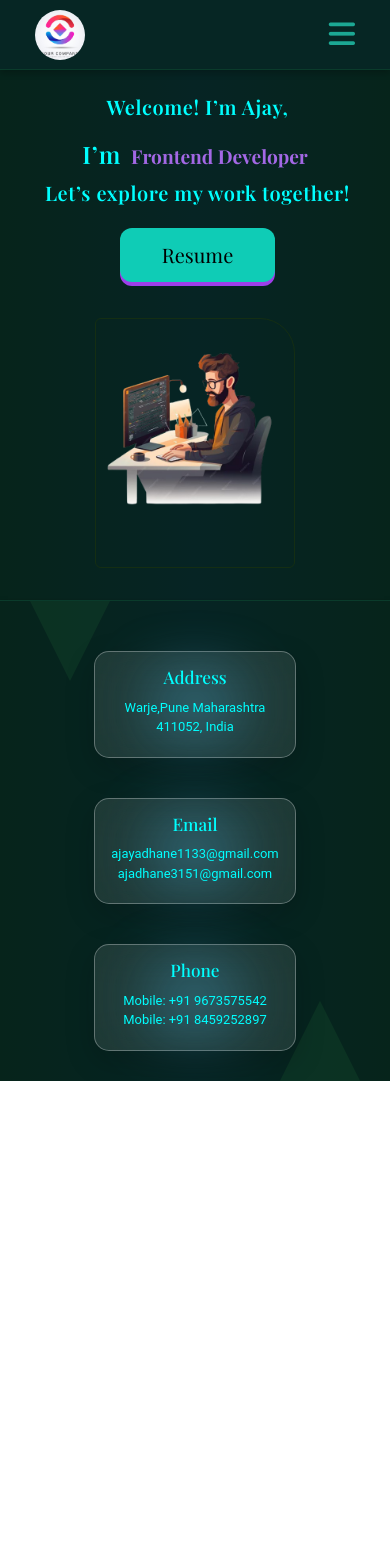
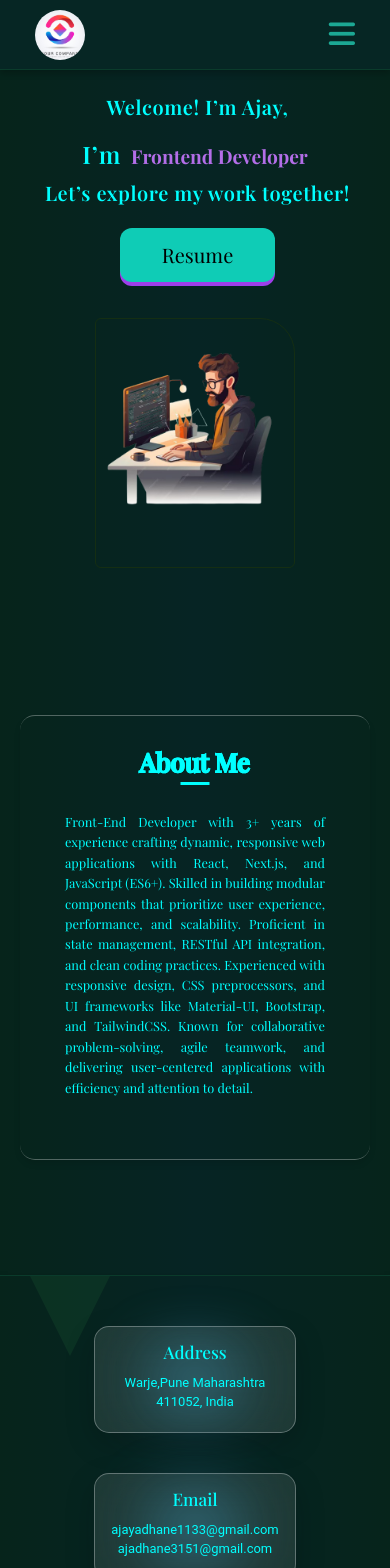
Before and after one commit to ajayadhane/portfolio, a React (Vite) app: page / in a window 390 px wide. Shown: the top 1568 px of the page. Before the commit the page ends 1081 px from the top, so only its background shows below. Built offline with nearby package versions, Linux system fonts and the light colour scheme; a web font is replaced by a local one.

Commit message:
added aboutMe section

```diff
--- a/src/components/AboutMe.jsx
+++ b/src/components/AboutMe.jsx
@@ -2,29 +2,24 @@ import React from "react";
 
 export default function AboutMe() {
   return (
-    <div className="container" id="aboutME">
-      <div className="row">
-        <div className="col-md-6">
-          <h2>About Me</h2>
-          <p>
-            Front-End Developer with 3+ years of experience creating responsive,
-            interactive web applications using React.js,Next.js,JavaScript
-            (ES6+),HTML5, CSS3, Redux, React Router, and Material-UI. Skilled in
-            developing modular components that enhance user experiences and
-            optimize performance, scalability, and maintainability. Known for
-            efficient component lifecycle management, state handling, and clean
-            code practices that improve readability and project longevity.
-            Experienced in RESTful API integration, Git, Webpack, and Babel,
-            streamlining workflows and optimizing bundle sizes. Proficient in
-            responsive design with CSS preprocessors like SASS and frameworks
-            such as Bootstrap and TailwindCSS, ensuring accessibility and
-            cross-browser compatibility. In agile settings, my collaborative
-            approach, attention to detail, and problem-solving abilities drive
-            quality, deadline-oriented results. I’m passionate about delivering
-            seamless, user-centered applications.
+    <>
+      <div className="container" id="aboutME">
+        <div className="aboutME_card">
+          <h2 className="about_heading">About Me</h2>
+          <p className="about_para">
+            Front-End Developer with 3+ years of experience crafting dynamic,
+            responsive web applications with React, Next.js, and JavaScript
+            (ES6+). Skilled in building modular components that prioritize
+            user experience, performance, and scalability. Proficient in state
+            management, RESTful API integration, and clean coding practices.
+            Experienced with responsive design, CSS preprocessors, and UI
+            frameworks like Material-UI, Bootstrap, and TailwindCSS. Known for
+            collaborative problem-solving, agile teamwork, and delivering
+            user-centered applications with efficiency and attention to
+            detail.
           </p>
         </div>
       </div>
-    </div>
+    </>
   );
 }
--- a/src/components/Home.jsx
+++ b/src/components/Home.jsx
@@ -3,12 +3,14 @@ import { TypeAnimation } from "react-type-animation";
 import Portfolio_img from "../assets/images/vector-img.png";
 import ResumeDownloader from "../components/child_components/ResumeDownloader";
 import SocialIcons from "../components/child_components/SocialIcons";
+import AboutMe from "./AboutMe";
 
 const name = "Ajay Adhane";
 const designation = "React.js Developer";
 
 export default function HomeSection() {
   return (
+    <>
       <div className="container-fluid" id="homeSection">
         <div className="container">
           <div className="row">
@@ -52,11 +54,20 @@ export default function HomeSection() {
                     <SocialIcons />
                   </>
                 </div>
-              <img src={Portfolio_img} alt="Portfolio" className="img-fluid" />
+                <img
+                  src={Portfolio_img}
+                  alt="Portfolio"
+                  className="img-fluid"
+                />
               </figure>
             </div>
           </div>
         </div>
       </div>
+
+      <div>
+        <AboutMe/>
+      </div>
+    </>
   );
 }
--- a/src/components/child_components/SocialIcons.jsx
+++ b/src/components/child_components/SocialIcons.jsx
@@ -5,16 +5,33 @@ export default function SocialIcons() {
     <>
       <ul className="social-icons">
         <li>
-          <i className="fa fa-linkedin"></i>
+          <a
+            href="https://www.linkedin.com/in/ajay-adhane/"
+            rel="noopener noreferrer"
+          >
+            <i className="fa fa-linkedin"></i>
+          </a>
         </li>
         <li>
-          <i class="fa-brands fa-github"></i>
+          <a href="https://github.com/ajayadhane" rel="noopener noreferrer">
+            <i className="fa-brands fa-github"></i>
+          </a>
         </li>
         <li>
-          <i className="fa fa-facebook"></i>
+          <a
+            href="https://www.facebook.com/share/15YTxJuqhP/"
+            rel="noopener noreferrer"
+          >
+            <i className="fa fa-facebook"></i>
+          </a>
         </li>
         <li>
-          <i className="fa fa-instagram"></i>
+          <a
+            href="https://www.instagram.com/invites/contact/?igsh=gafnv52qeg40&utm_content=31cgcvj"
+            rel="noopener noreferrer"
+          >
+            <i className="fa fa-instagram"></i>
+          </a>
         </li>
       </ul>
     </>
--- a/src/portfolio.css
+++ b/src/portfolio.css
@@ -162,6 +162,15 @@ section {
 
 
 /* Home Section Style from here  */
+
+.fa-instagram {
+    color: #E1306C;
+}
+
+.fa-github {
+    color: #333333;
+}
+
 #homeSection {
     width: 100vw;
     min-height: calc(100vh - 70px);
@@ -467,7 +476,8 @@ section {
 
 
 /* footer css */
-body, .footer-container {
+body,
+.footer-container {
     overflow-x: hidden;
 }
 
@@ -590,3 +600,100 @@ body, .footer-container {
         font-size: 0.9em;
     }
 }
+
+/* ~about me css~  */
+#aboutME {
+    margin: 0 auto;
+    padding: 20px;
+    display: flex;
+    justify-content: center;
+    align-items: center;
+    min-height: 80vh;
+    background-color: transparent;
+}
+
+.aboutME_card {
+    border-top: 1px solid rgba(255, 255, 255, 0.3);
+    border-bottom: 1px solid rgba(255, 255, 255, 0.3);
+    border-radius: 15px;
+    padding: 30px;
+    width: 100%;
+    box-shadow: 0 4px 6px rgba(0, 0, 0, 0.1);
+}
+
+.about_heading {
+    font-size: 2.5em;
+    text-align: center;
+    position: relative;
+    color: transparent;
+    -webkit-text-stroke: 2px aqua;
+    background: linear-gradient(90deg, aqua, #00ffff, aqua);
+    -webkit-background-clip: text;
+    background-clip: text;
+    animation: gradientShift 5s linear infinite;
+    margin-bottom: 20px;
+}
+
+@keyframes gradientShift {
+    0% {
+        background-position: 0% 50%;
+    }
+
+    100% {
+        background-position: 100% 50%;
+    }
+}
+
+.about_heading::after {
+    content: "";
+    position: absolute;
+    bottom: -8px;
+    left: 50%;
+    transform: translateX(-50%);
+    width: 10%;
+    height: 3px;
+    background-color: aqua;
+    transition: width 0.3s ease-in-out;
+}
+
+.about_heading:hover::after {
+    width: 18%;
+}
+
+.about_para {
+    padding: 15px;
+    font-size: 1.2em;
+    line-height: 1.6;
+    color: aqua;
+    text-align: justify;
+}
+
+@media (max-width: 992px) {
+    .about_heading {
+        font-size: 2em;
+    }
+
+    .about_para {
+        font-size: 0.9em;
+    }
+}
+
+@media (max-width: 768px) {
+    .about_heading {
+        font-size: 1.8em;
+    }
+
+    .about_para {
+        font-size: 1em;
+    }
+}
+
+@media (max-width: 576px) {
+    .about_heading {
+        font-size: 1.6em;
+    }
+
+    .about_para {
+        font-size: 0.8em;
+    }
+}
```
Also changed, not shown: 1 other file (tests, documents, lock files or other folders). Lines whose indentation alone changed are shown as unchanged.
